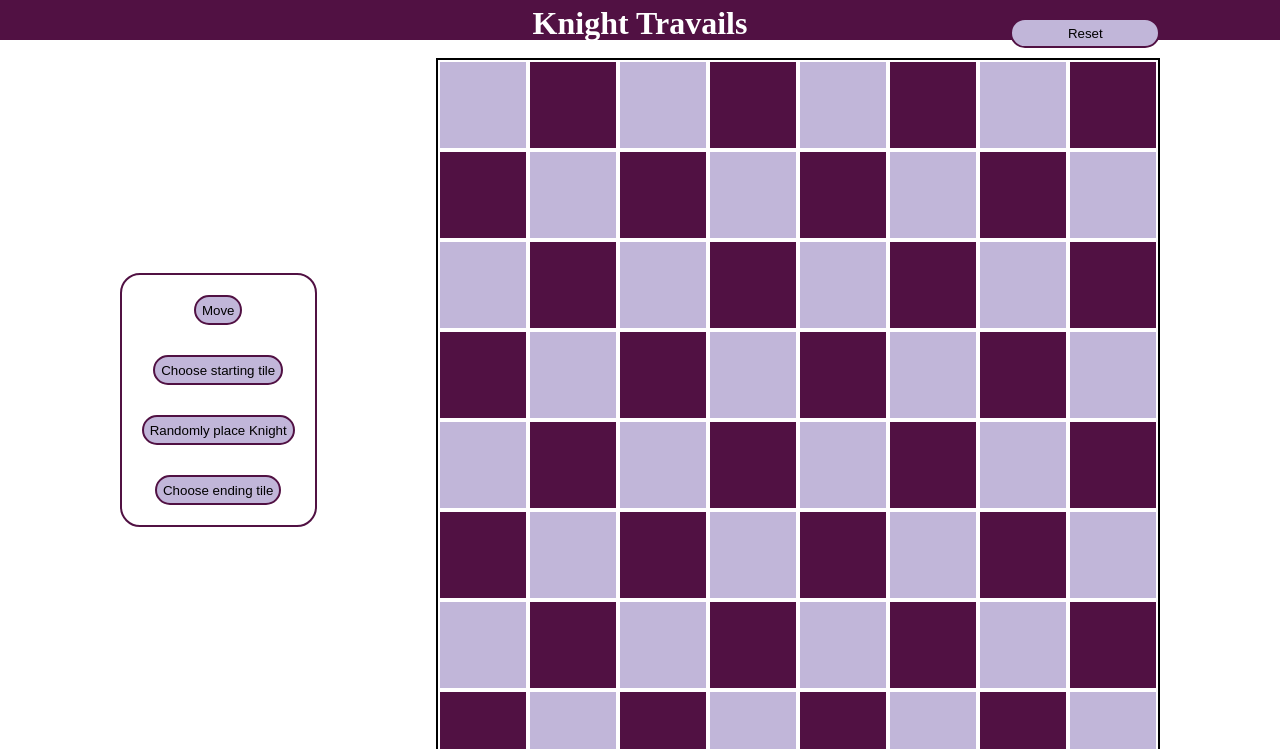
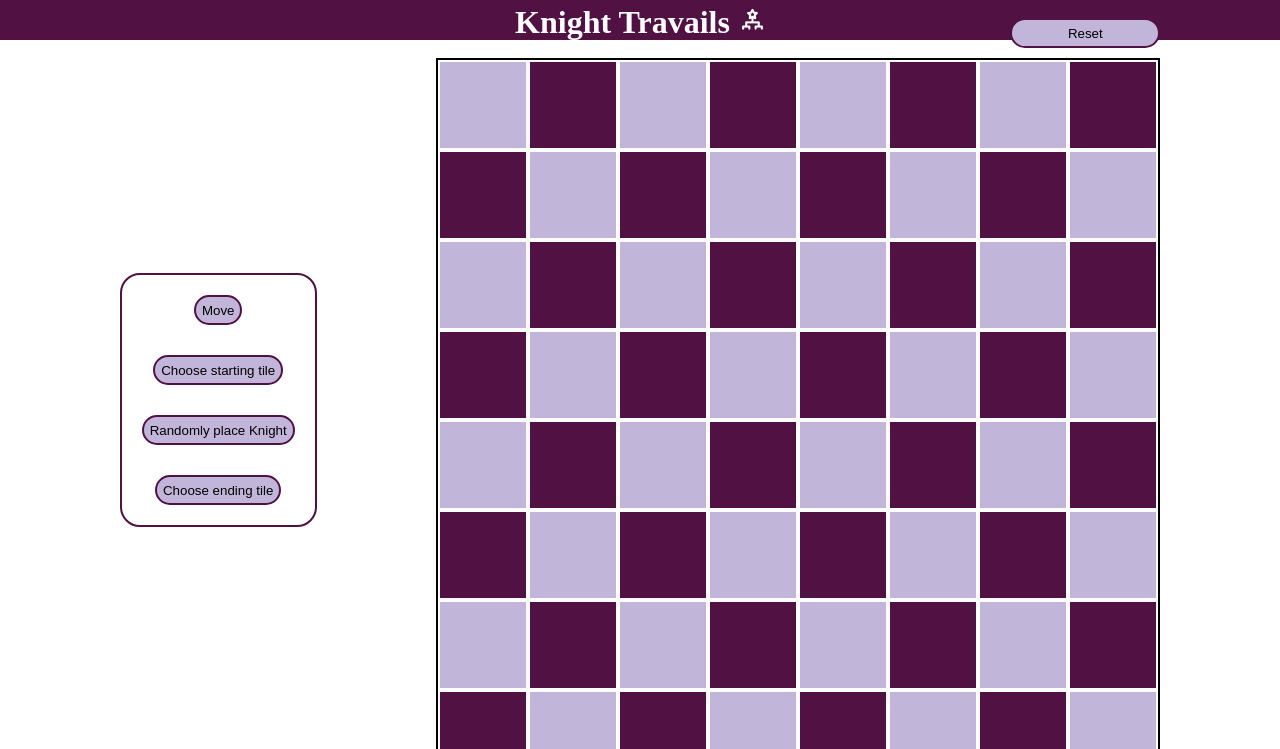
Before and after one commit to memewei/knight-travails, a website built with webpack: page dist/index.html in a window 1280 px wide. Shown: the top 749 px of the page. Built offline with nearby package versions, Linux system fonts and the light colour scheme.

Commit message:
Add icon for header

```diff
--- a/dist/index.html
+++ b/dist/index.html
@@ -11,7 +11,10 @@
     />
   </head>
   <body>
-    <header><h1>Knight Travails</h1></header>
+    <header>
+      <h1>Knight Travails</h1>
+      <i class="uil uil-game-structure"></i>
+    </header>
     <main>
       <div class="btn-container">
         <button class="start-btn">Move</button>
--- a/dist/style.css
+++ b/dist/style.css
@@ -9,11 +9,20 @@ header {
   text-align: center;
   color: white;
   background-color: rgb(81, 17, 67);
+  display: flex;
+  justify-content: center;
+  align-items: center;
+  gap: 10px;
 }
 
 h1 {
   margin: 0;
   margin-top: 5px;
+}
+
+header i {
+  color: white;
+  font-size: 25px;
 }
 
 main {
```
